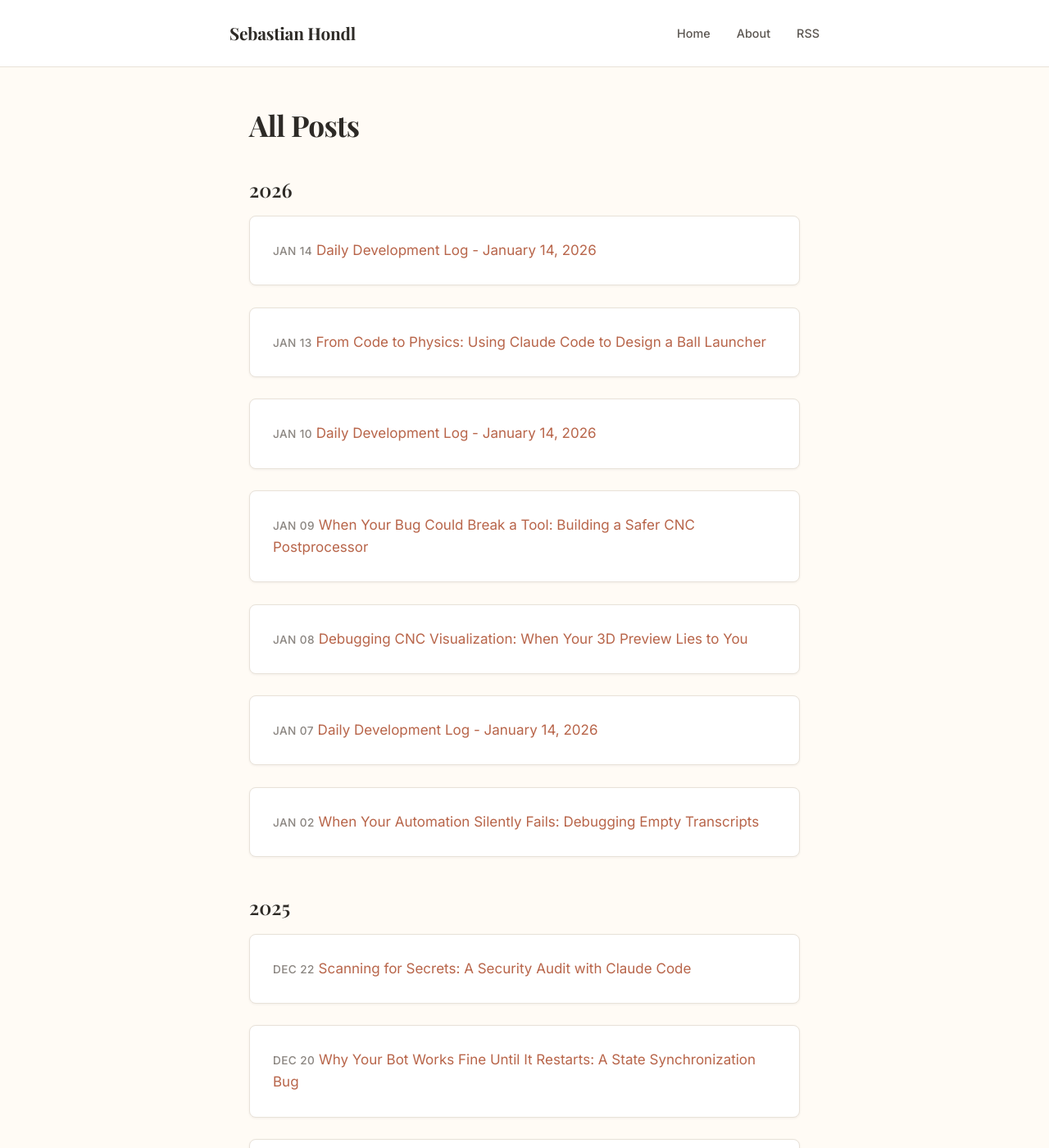
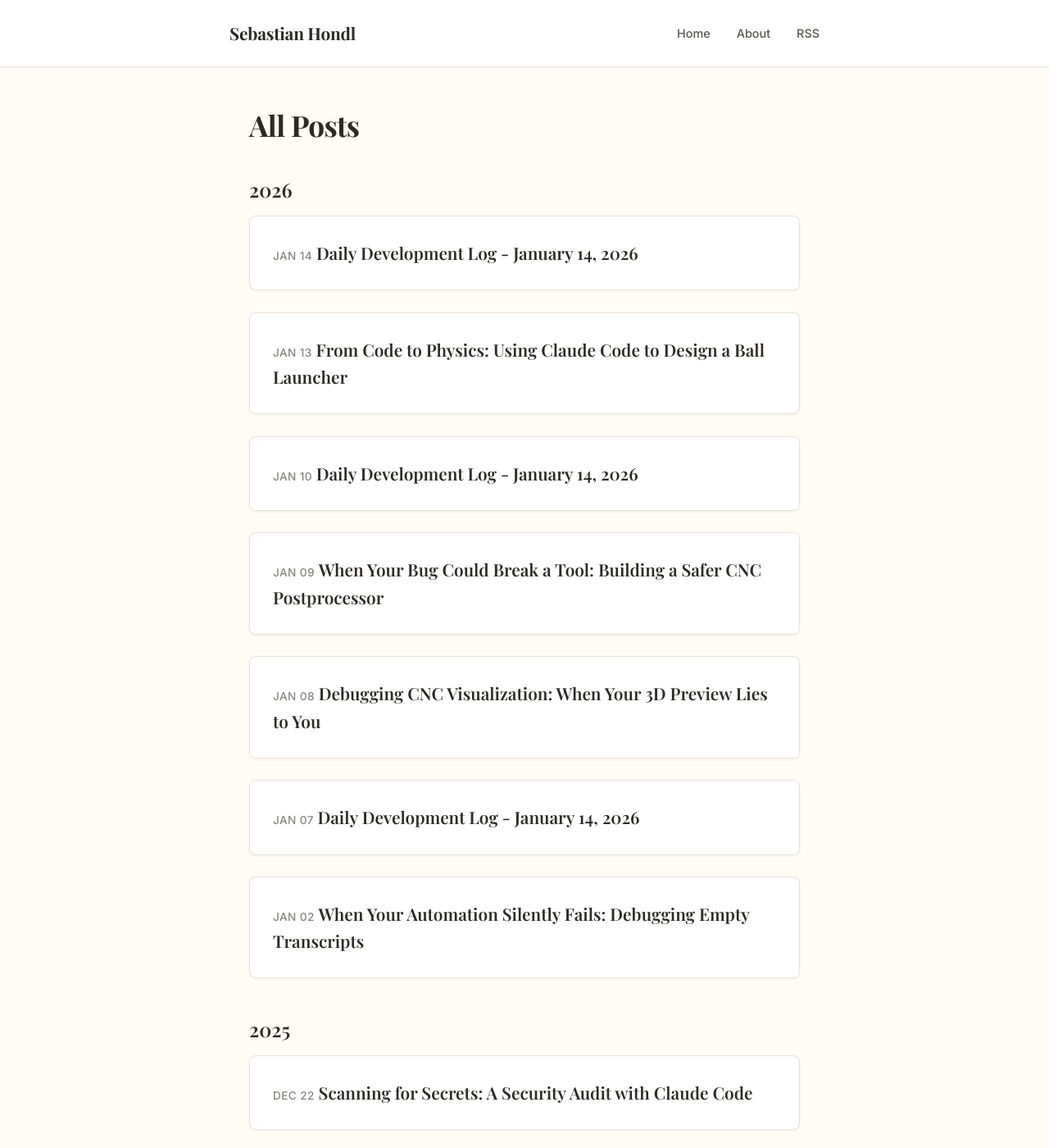
Before and after one commit to Sethhondl/sebastianhondl.com, a Jekyll site: the page built from archive.md, in a window 1280 px wide and 1400 px high. Shown: the whole window at 82% size. Built offline with Jekyll 4.4.1, drawn with Linux system fonts in a browser that asks for light colours.

Commit message:
Make entire post card clickable
- Wrap card content in anchor tag
- Add hover styles for card interaction
- Update archive page with same pattern

Co-Authored-By: Claude Opus 4.5 <noreply@anthropic.com>

```diff
--- a/archive.md
+++ b/archive.md
@@ -13,8 +13,10 @@ title: Archive
 <ul class="post-list">
 {% for post in year.items %}
   <li class="post-list-item">
-    <span class="post-list-meta">{{ post.date | date: "%b %d" }}</span>
-    <a href="{{ post.url | relative_url }}">{{ post.title }}</a>
+    <a href="{{ post.url | relative_url }}" class="post-card-link">
+      <span class="post-list-meta">{{ post.date | date: "%b %d" }}</span>
+      <span class="post-list-title">{{ post.title }}</span>
+    </a>
   </li>
 {% endfor %}
 </ul>
--- a/assets/css/style.css
+++ b/assets/css/style.css
@@ -235,11 +235,22 @@ blockquote {
   box-shadow: var(--shadow-sm);
   border: 1px solid var(--color-border);
   transition: box-shadow 0.2s ease, transform 0.2s ease;
+  cursor: pointer;
 }
 
 .post-list-item:hover {
   box-shadow: var(--shadow-md);
   transform: translateY(-2px);
+}
+
+.post-card-link {
+  display: block;
+  text-decoration: none;
+  color: inherit;
+}
+
+.post-card-link:hover {
+  text-decoration: none;
 }
 
 .post-list-title {
@@ -248,12 +259,7 @@ blockquote {
   margin-bottom: 0.5rem;
 }
 
-.post-list-title a {
-  color: var(--color-text);
-  text-decoration: none;
-}
-
-.post-list-title a:hover {
+.post-card-link:hover .post-list-title {
   color: var(--color-accent);
 }
 
```
Also changed, not shown: index.md (+10 -10 lines).
